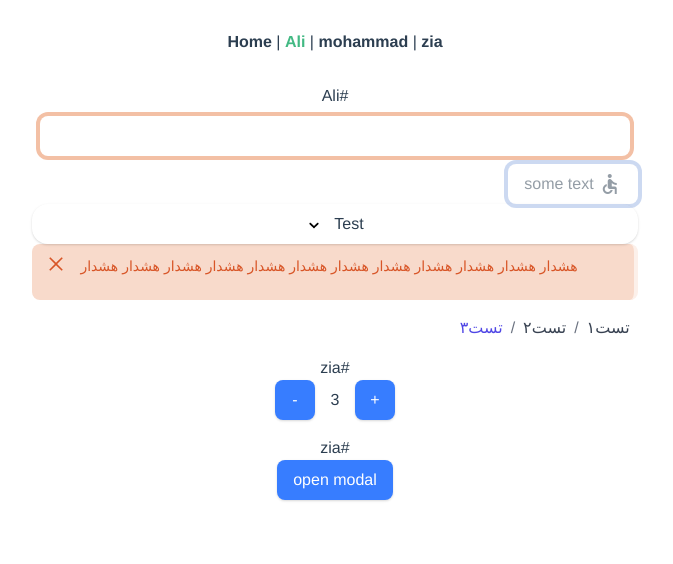
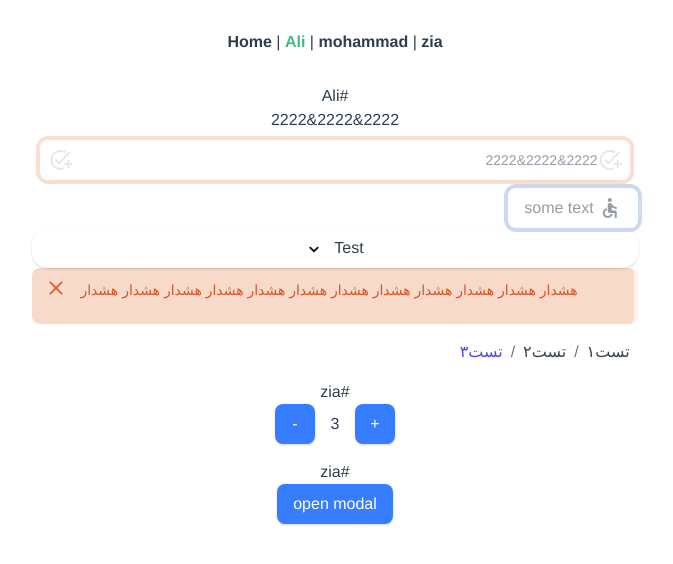
Before and after one commit to ziaadini/tailwind-vue, a Vue app: page /#/ali in a window 1280 px wide. Shown: the top 564 px of the page, without its empty margins (423-1096 px from the left). Built offline with nearby package versions, Linux system fonts and the light colour scheme.

Commit message:
some ali changes

```diff
--- a/src/views/Ali.vue
+++ b/src/views/Ali.vue
@@ -7,10 +7,13 @@
       <div>#Ali</div>
       {{ text }}
       <TextInput
-        v-model.format:&:3="text"
+        v-model.format:&:4="text"
         variant="warning"
         outline
-        align="center"
+        align="right"
+        leftIcon="add_task"
+        rightIcon="add_task"
+        disabled
       />
       <t-button variant="primary" outline icon="accessible" disabled>
         some text
@@ -139,7 +142,7 @@ export default defineComponent({
           active: true,
         },
       ] as BreadCrumb.Root,
-      text: "ali",
+      text: 12223,
     };
   },
   setup() {
@@ -151,5 +154,10 @@ export default defineComponent({
     };
     return { numberPickerCount, modal, modalCloseCallback };
   },
+  mounted() {
+    setTimeout(() => {
+      this.text = 222222222222
+    }, 4000);
+  }
 });
 </script>
```
